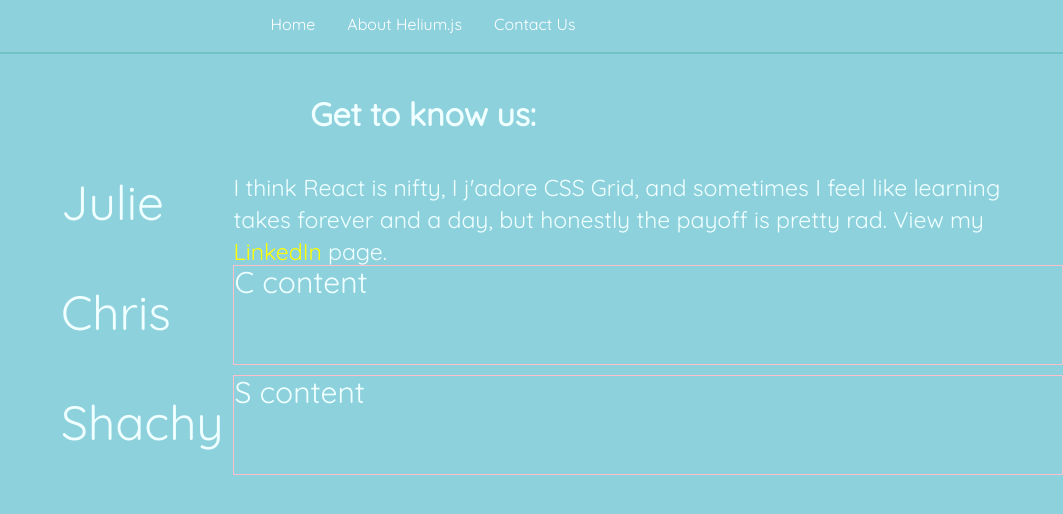
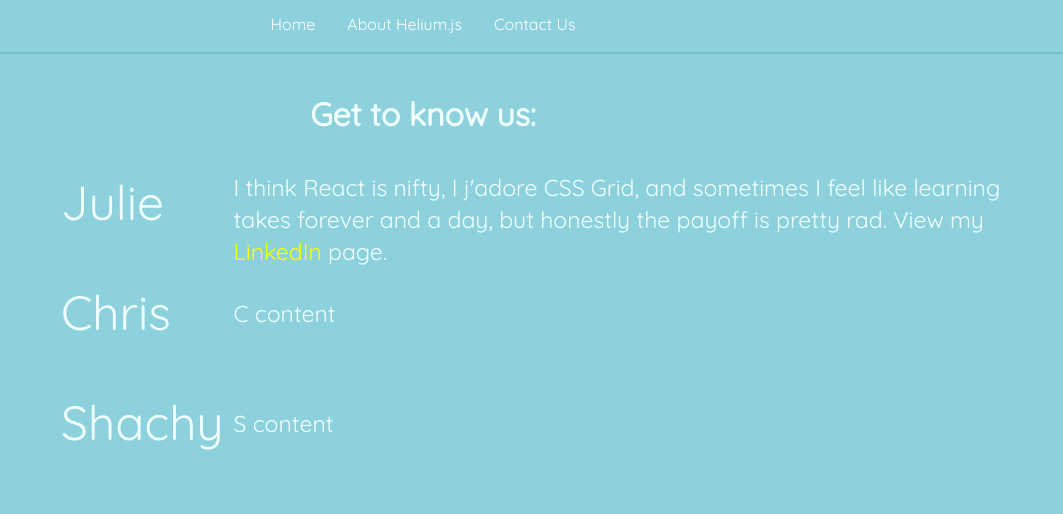
Before and after one commit to SJCProduction/Helium, a React app: page /contact in a window 1280 px wide. Shown: the top 514 px of the page, without its empty margins (217-1280 px from the left). Built offline with nearby package versions, Linux system fonts and the light colour scheme.

Commit message:
add larger padding

```diff
--- a/src/components/LandingPage.css
+++ b/src/components/LandingPage.css
@@ -34,7 +34,10 @@ body{
   padding-top: 17px;
   padding-right:40px;
 }
-.Jabout a{
+/* .Jabout a{
+  color: yellow;
+} */
+.wrapper  a{
   color: yellow;
 }
 .C{
@@ -45,10 +48,11 @@ body{
   font-size: 3em;
 }
 .Cabout{
-  border: 1px solid pink;
   grid-column: span 2;
   margin: 0;
-  font-size:30px;
+  font-size:23px;
+  padding-top: 33px;
+  padding-right:40px;
 }
 .S{
   grid-column: span 1;
@@ -58,10 +62,11 @@ body{
   font-size: 3em;
 }
 .Sabout{
-  border: 1px solid pink;
   grid-column: span 2;
   margin: 0;
-  font-size:30px;
+  font-size:23px;
+  padding-top: 33px;
+  padding-right:40px;
 }
 h3{
   margin-top: 30px;
```
